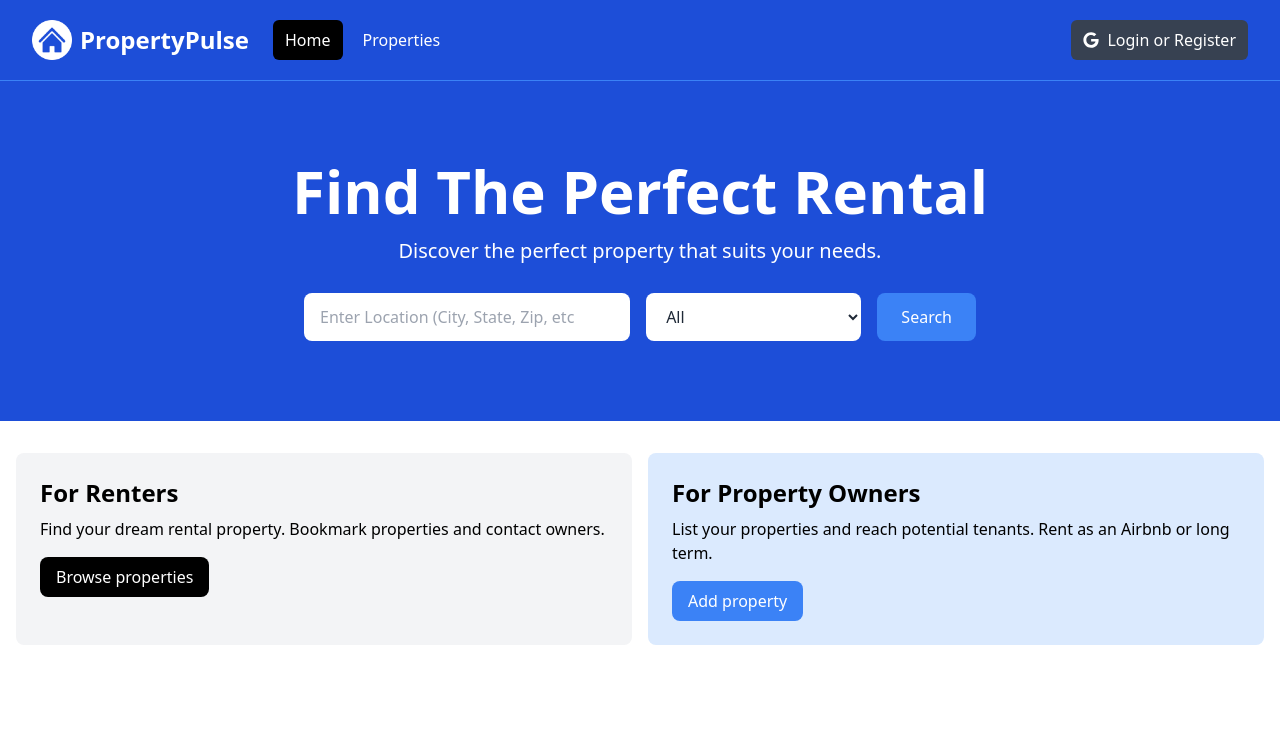
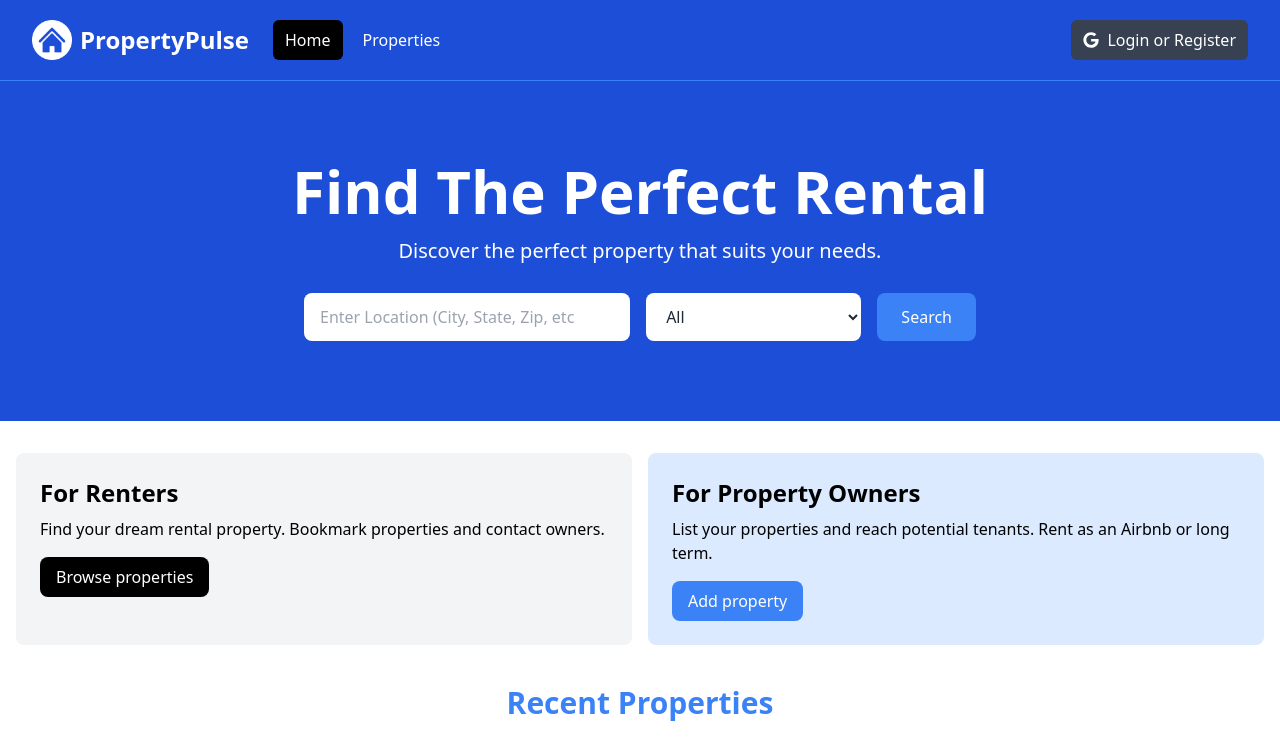
Before and after one commit to teodorastoykova/property-rental, a Next.js app: page / in a window 1280 px wide. Shown: the top 743 px of the page. Built offline with nearby package versions, Linux system fonts and the light colour scheme.

Commit message:
home properties

```diff
--- a/app/page.jsx
+++ b/app/page.jsx
@@ -2,11 +2,13 @@ import React from "react";
 import Hero from "@/components/Hero";
 import InfoBoxes from "@/components/InfoBoxes";
 import Footer from "@/components/Footer";
+import HomePropeties from "@/components/HomePropeties";
 const HomePage = () => {
   return (
     <>
       <Hero />
       <InfoBoxes />
+      <HomePropeties />
       <Footer />
     </>
   );
```
